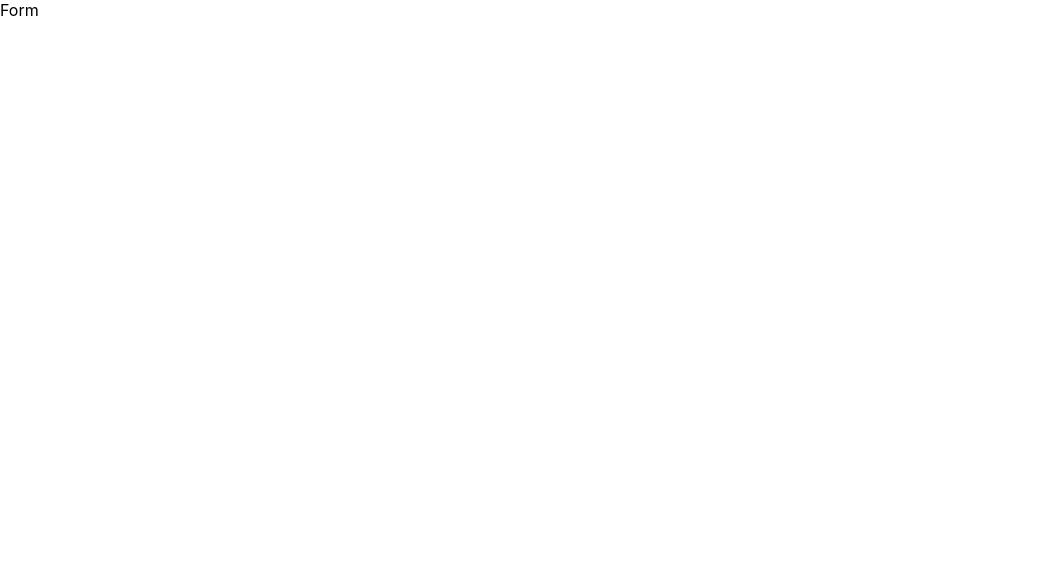
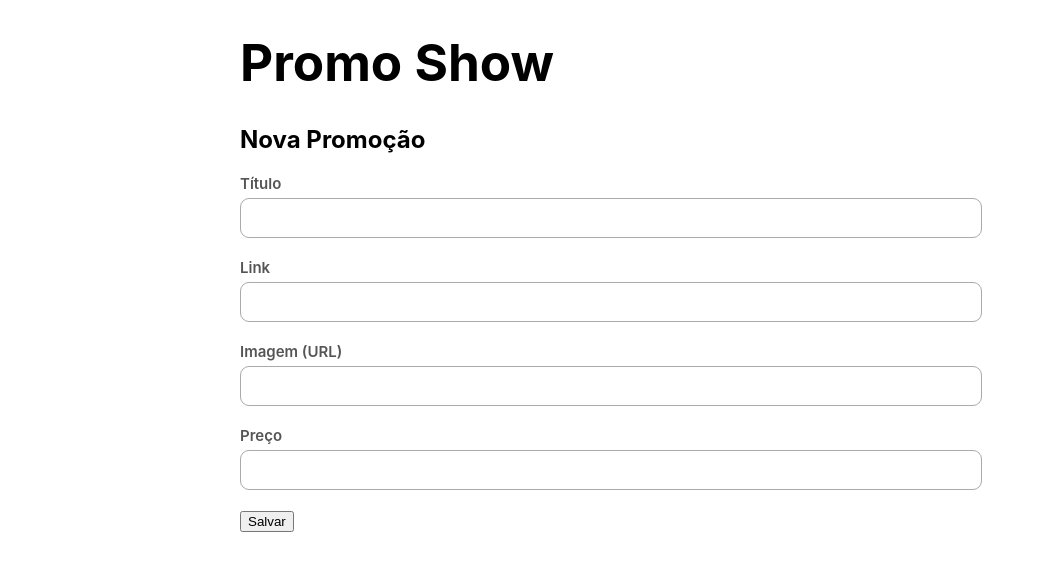
Before and after one commit to JacksonMateus/react-gatry, a React (Vite) app in the folder web/: page /create in a window 1280 px wide. Shown: the top 570 px of the page, without its empty margins (0-1044 px from the left). Built offline with nearby package versions, Linux system fonts and the light colour scheme.

Commit message:
implemented promotion form

```diff
--- /dev/null
+++ b/web/src/components/Promotion/Form.css
@@ -0,0 +1,24 @@
+.promotion-form__group {
+    display: flex;
+    flex-direction: column;
+}
+
+
+.promotion-form__group label {
+    font-size: 15px;
+    font-weight: 600;
+    color: #555;
+}
+
+.promotion-form__group input {
+    border: 1px solid #AAA ;
+    border-radius: 9px;
+    margin-bottom: 20px;
+    height: 38px;
+    width: 90%;
+    background-color: #fff;
+    padding: 0 10px;
+    margin-top: 5px;
+
+
+}
--- /dev/null
+++ b/web/src/components/Promotion/Form.jsx
@@ -0,0 +1,66 @@
+import React from "react";
+import axios from "axios"
+import './Form.css';
+import { useState } from "react";
+import { useNavigate } from "react-router-dom";
+
+const initialValue = {
+    title: '',
+    url: '',
+    imageUrl: '',
+    price: 0,
+}
+
+const PromotionForm = () => {
+    const [values, setValues] = useState(initialValue);
+    const navigate = useNavigate();
+
+    function onChange(ev) {
+        const {name, value} = ev.target;
+
+        // values[name] = value;
+        setValues({ ...values, [name]: value })
+
+    }
+
+    const onSubmit = (ev) => {
+        ev.preventDefault()
+        axios.post('http://localhost:3000/promotions', values)
+        .then(() => {
+            navigate('/')
+        })
+
+    }
+
+    return (
+        <div>
+            <h1>Promo Show</h1>
+            <h2>Nova Promoção</h2>
+
+            <form onSubmit={onSubmit} >
+                <div className="promotion-form__group">
+                    <label htmlFor="title">Título</label>
+                    <input name="title" id="title" type="text"  onChange={onChange} />
+
+                    <label htmlFor="url">Link</label>
+                    <input name="url" id="url" type="text"  onChange={onChange}/>
+
+                    <label htmlFor="imageUrl">Imagem (URL)</label>
+                    <input name="imageUrl" id="imageUrl" type="text"  onChange={onChange}/>
+
+                    <label htmlFor="price">Preço</label>
+                    <input name="price" id="price" type="number"  onChange={onChange}/>
+                </div>
+
+                <div>
+                    <button type="submit" > Salvar </button>
+                </div>
+            </form>
+        </div>
+
+    )
+
+}
+
+
+export default PromotionForm;
--- a/web/src/components/Promotion/Search.jsx
+++ b/web/src/components/Promotion/Search.jsx
@@ -17,7 +17,7 @@
         if (search) {
             params.title_like = search
         }
-        axios.get('http://localhost:3000/promotions?_embed=comments', { params })
+        axios.get('http://localhost:3000/promotions?_embed=comments&_order=desc&_sort=id', { params })
             .then(response => {
                 setPromotions(response.data)
             })
@@ -34,7 +34,6 @@
             className="promotion-search__input"
             type="search"
             placeholder="Buscar"
-            value={search}
             onChange={(ev) => setSearch(ev.target.value)}
             />
            <PromotionList promotions = {promotions} loading={!promotions.length}/>
--- a/web/src/pages/Promotion/Form.jsx
+++ b/web/src/pages/Promotion/Form.jsx
@@ -1,12 +1,17 @@
 import React from "react";
+import PromotionForm from "../../components/Promotion/Form";
+import UIContainer from "../../components/UI/Container";
+
 
 
 const PagesPromotionForm = () => {
-    return <div>Form</div>
-
+    return (
+        <UIContainer>
+            <PromotionForm />
+        </UIContainer>
+    )
 }
 
 
 
-
 export default PagesPromotionForm;
```
Also changed, not shown: 1 other file (tests, documents, lock files or other folders).
